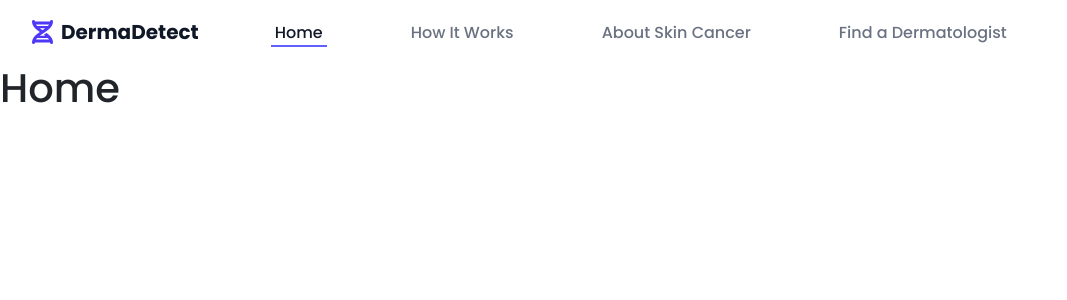
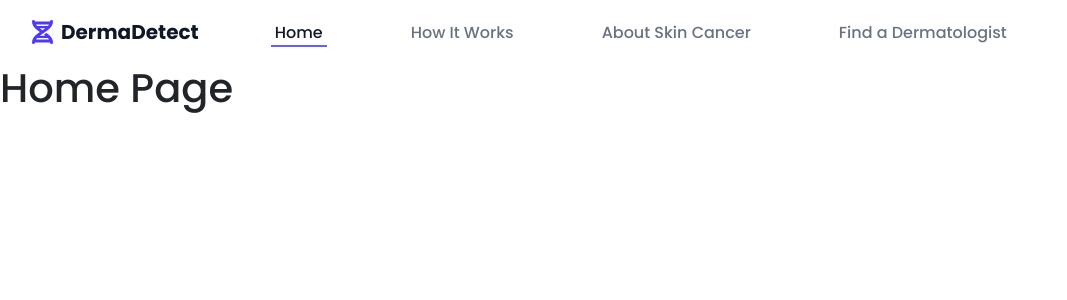
Before and after one commit to sneha-byte/DermaDetect, a React (Vite) app in the folder frontend/: page / in a window 1280 px wide. Shown: the top 300 px of the page, without its empty margins (0-1067 px from the left). Built offline with nearby package versions, Linux system fonts and the light colour scheme.

Commit message:
Changed home button

```diff
--- a/frontend/src/App.tsx
+++ b/frontend/src/App.tsx
@@ -2,7 +2,7 @@ import { BrowserRouter as Router, Routes, Route } from "react-router-dom";
 import Navbar from "./components/Navbar";
 
 function Home() {
-    return <h1>Home</h1>;
+    return <h1>Home Page</h1>;
 }
 
 function HowItWorks() {
```
